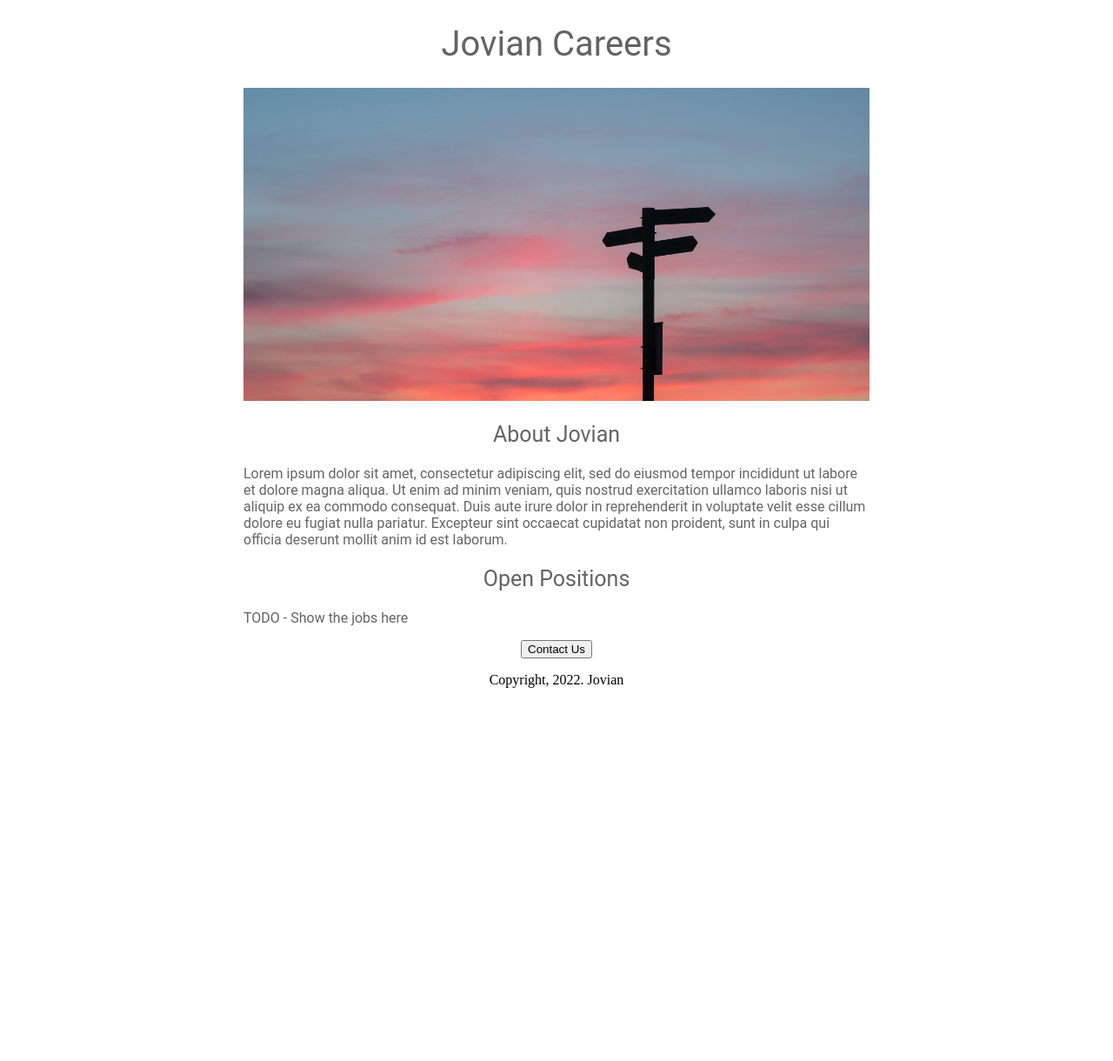
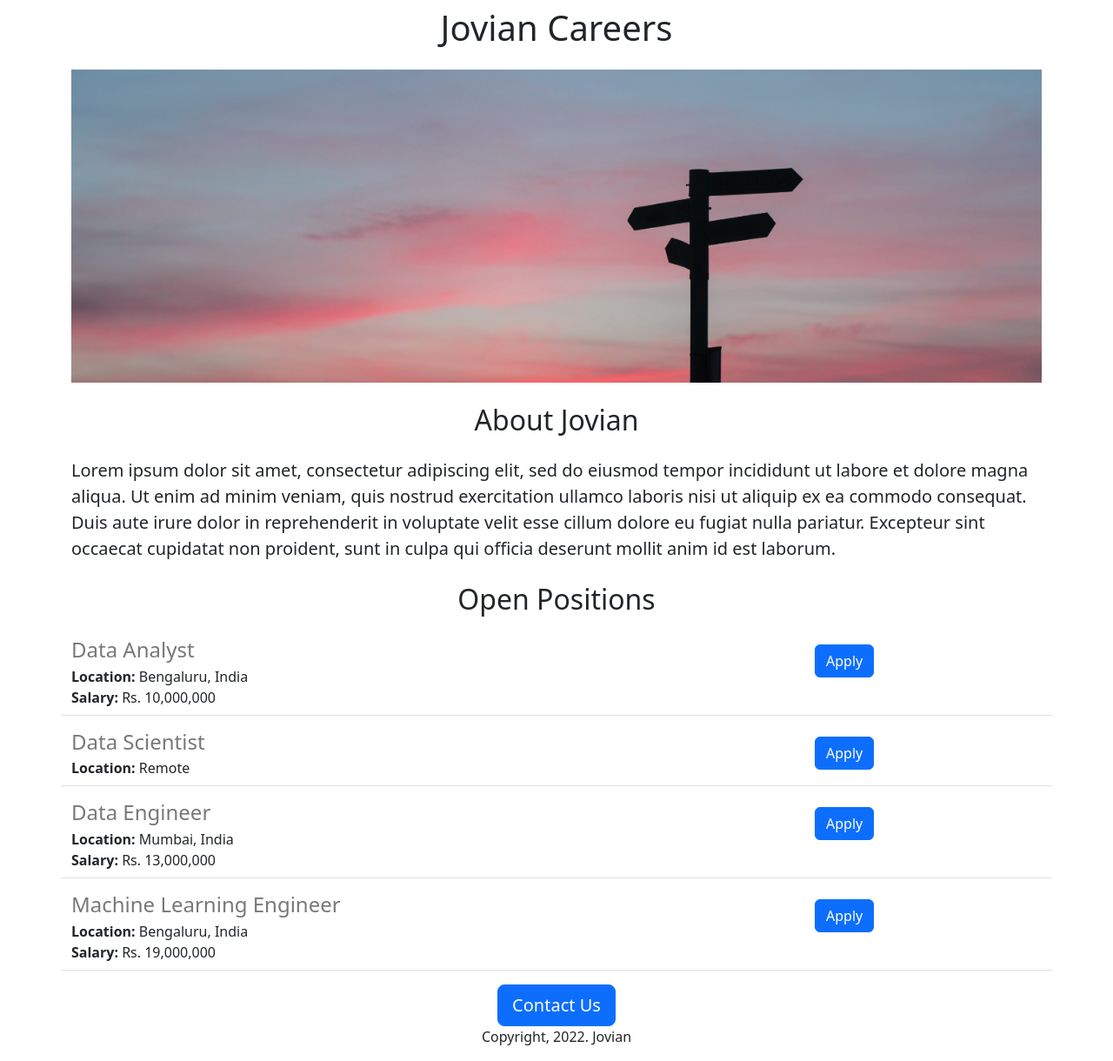
Before and after one commit to haniyrasul/jovian-careers-website-v2, a Flask app: page / in a window 1280 px wide. Shown: the whole page at 87% size. Before the commit the page ends 791 px from the top, so only its background shows below. Run offline with Flask 3, Linux system fonts and the light colour scheme.

Commit message:
Added dynamic data and API route

```diff
--- a/app.py
+++ b/app.py
@@ -1,10 +1,40 @@
-from flask import Flask, render_template
+from flask import Flask, render_template, jsonify
 
 app = Flask(__name__)
 
+JOBS = [
+    {
+        'id': 1,
+        'title': 'Data Analyst',
+        'location': 'Bengaluru, India',
+        'salary': 'Rs. 10,000,000'
+    },
+    {
+        'id': 2,
+        'title': 'Data Scientist',
+        'location': 'Remote',
+    },
+    {
+        'id': 3,
+        'title': 'Data Engineer',
+        'location': 'Mumbai, India',
+        'salary': 'Rs. 13,000,000'
+    },
+    {
+        'id': 4,
+        'title': 'Machine Learning Engineer',
+        'location': 'Bengaluru, India',
+        'salary': 'Rs. 19,000,000'
+    }
+]
+
 @app.route('/')
 def index():
-    return render_template('home.html')
+    return render_template('home.html', jobs=JOBS)
+
+@app.route('/jobs')
+def list_jobs():
+    return jsonify(JOBS)
 
 if __name__=='__main__':
     app.run(debug=True)
--- a/templates/home.html
+++ b/templates/home.html
@@ -4,53 +4,35 @@
     <meta charset="UTF-8">
     <meta name="viewport" content="width=device-width, initial-scale=1.0">
     <title>Jovian Careers</title>
+    <link href="https://cdn.jsdelivr.net/npm/bootstrap@5.3.2/dist/css/bootstrap.min.css" rel="stylesheet" integrity="sha384-T3c6CoIi6uLrA9TneNEoa7RxnatzjcDSCmG1MXxSR1GAsXEV/Dwwykc2MPK8M2HN" crossorigin="anonymous">
     <style>
-        h1 {
-            font-size: 40px;
-            font-family: Roboto;
-            font-weight: normal;
-            color: rgb(100, 100, 100);
-            text-align: center;
-        }
         #banner {
+            height: 360px;
             width: 100%;
-            height: 360px;
             object-fit: cover;
         }
-        h2 {
-            font-size: 25px;
-            font-family: Roboto;
-            font-weight: normal;
-            color: rgb(100, 100, 100);
-            text-align: center;
-        }
-
-        .bodytext {
-            font-family: Roboto;
-            color: rgb(100, 100, 100);
-        }
-
-        #container {
-            max-width: 720px;
-            margin: 0 auto;
-        }
-
     </style>
 </head>
 <body>
-    <div id="container">
-    <h1>Jovian Careers</h1>
-    <img id="banner" src="http://127.0.0.1:5000/static/banner.jpg">
-    <h2>About Jovian</h2>
-    <p class="bodytext">
+    <div class="container">
+    <h1 class="text-center mt-2 mb-4">Jovian Careers</h1>
+    <img class ="img-fluid" id="banner" src="http://127.0.0.1:5000/static/banner.jpg">
+    <h2 class="text-center mt-4 mb-4">About Jovian</h2>
+    <p class="lead">
             Lorem ipsum dolor sit amet, consectetur adipiscing elit, sed do eiusmod tempor incididunt ut labore et dolore magna aliqua. Ut enim ad minim veniam, quis nostrud exercitation ullamco laboris nisi ut aliquip ex ea commodo consequat. Duis aute irure dolor in reprehenderit in voluptate velit esse cillum dolore eu fugiat nulla pariatur. Excepteur sint occaecat cupidatat non proident, sunt in culpa qui officia deserunt mollit anim id est laborum.
     </p>
-    <h2>Open Positions</h2>
-    <p class="bodytext">TODO - Show the jobs here</p>
-    <div style="text-align: center;">
-        <button>Contact Us</button>
-        <p>Copyright, 2022. Jovian</p>
+    <h2 class="text-center mt-4 mb-4">Open Positions</h2>
+    <p>
+        <div>
+        {% for job in jobs %}
+            {% include 'jobitem.html' %}
+        {% endfor %}
+        </div>
+    </p>
+    <div class="text-center">
+        <button class="btn btn-primary btn-lg">Contact Us</button>
+    <p>Copyright, 2022. Jovian</p>
     </div>
-    </div>
+</div>
 </body>
 </html>
--- /dev/null
+++ b/templates/jobitem.html
@@ -0,0 +1,19 @@
+<div class="border-bottom row" style="margin-bottom: 16px;padding-bottom: 8px;">
+    <div class="col-9">
+        <h4
+        style="color: rgb(120, 120, 120); margin-bottom: 4px;">
+        {{job['title']}}
+        </h4>
+        <div>
+            <b>Location: </b>{{ job['location']}}
+        </div>
+        {% if 'salary' in job %}
+        <div>
+            <b>Salary: </b>{{ job['salary']}}
+        </div>
+        {% endif %}
+    </div>
+    <div class="col-3">
+    <button style="margin-top: 8px; margin-bottom: 8px;" type="button" class="btn btn-primary">Apply</button>
+    </div>
+</div>
```
